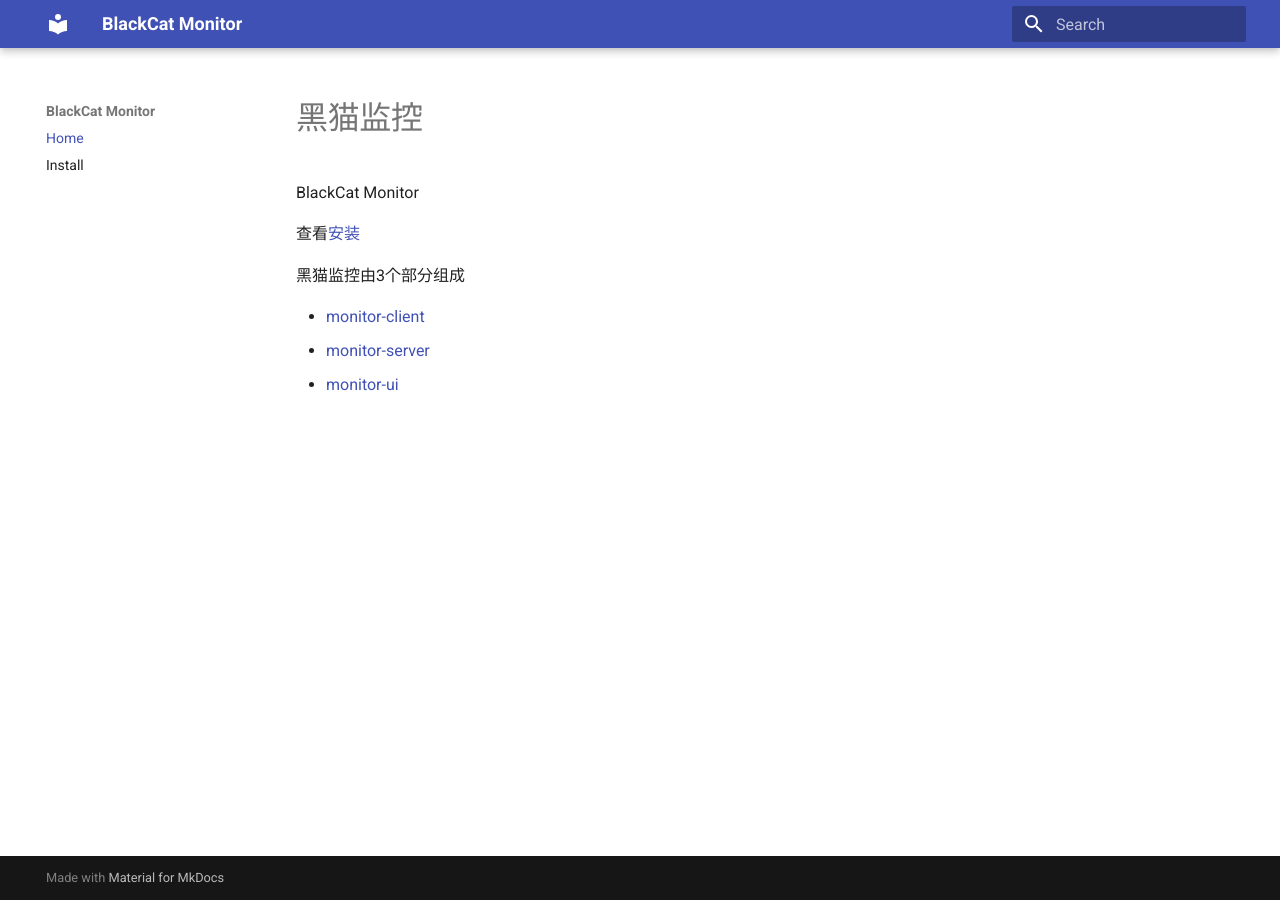
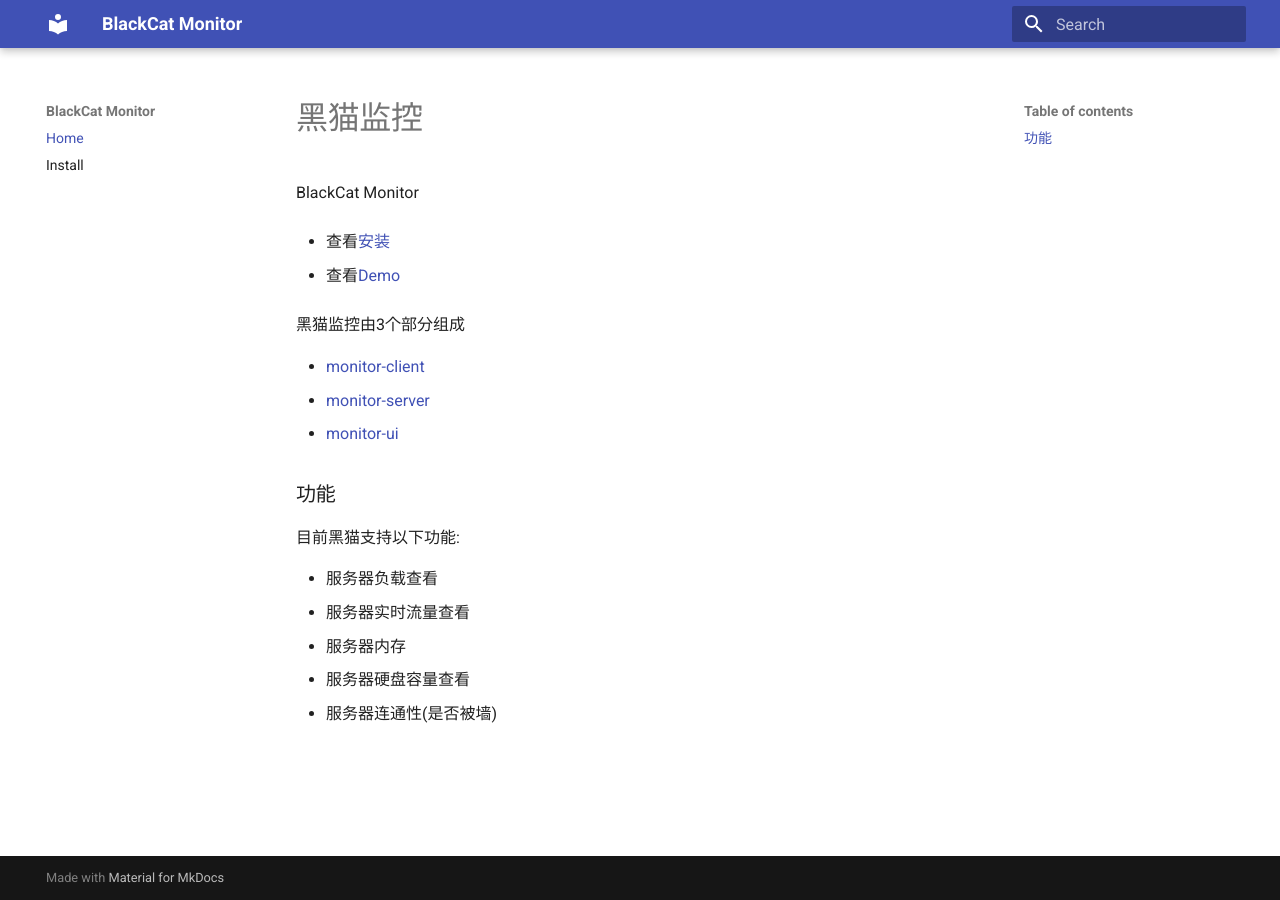
Before and after one commit to orvice/blackcat-site, an MkDocs documentation site: the page built from docs/index.md, in a window 1280 px wide. Built offline with MkDocs 1.6.1 and Material for MkDocs 9.7.7, drawn with Linux system fonts in a browser that asks for light colours; old or Windows-style settings are respelled for this version of MkDocs.

Commit message:
update install and home

```diff
--- a/docs/index.md
+++ b/docs/index.md
@@ -2,7 +2,9 @@
 
 BlackCat Monitor
 
-查看[安装](/install)
+* 查看[安装](/install)
+
+* 查看[Demo](https://ui.lovec.at)
 
 
 黑猫监控由3个部分组成
@@ -10,3 +12,14 @@ BlackCat Monitor
 * [monitor-client](https://github.com/orvice/monitor-client)
 * [monitor-server](https://github.com/orvice/monitor-server)
 * [monitor-ui](https://github.com/orvice/monitor-ui)
+
+
+### 功能
+
+目前黑猫支持以下功能:
+
+* 服务器负载查看
+* 服务器实时流量查看
+* 服务器内存
+* 服务器硬盘容量查看
+* 服务器连通性(是否被墙)
--- a/mkdocs.yml
+++ b/mkdocs.yml
@@ -3,7 +3,7 @@ site_name: BlackCat Monitor
 
 pages:
     - Home: index.md
-    - Install: Install.md
+    - Install: install.md
 
 theme:
   name: 'material'
```
Also changed, not shown: docs/install.md (+14 -1 lines).
